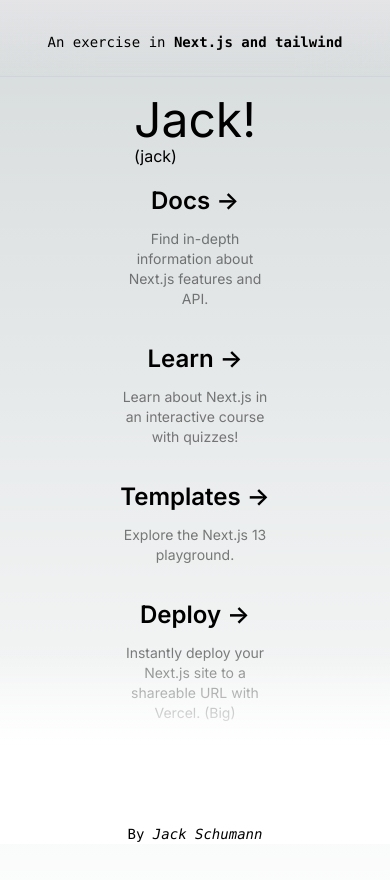
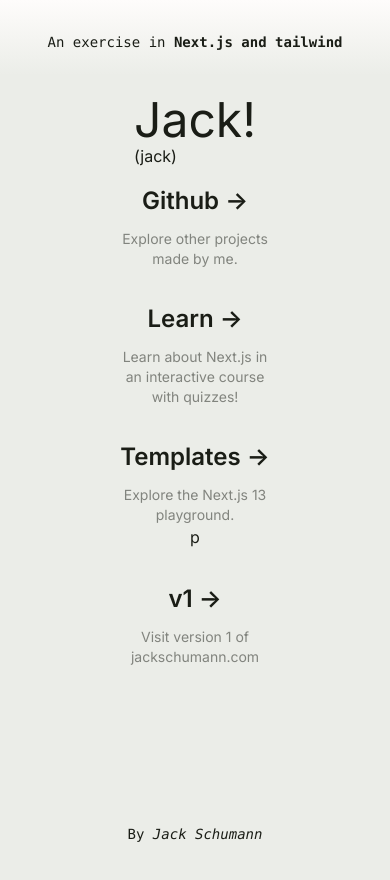
Before and after one commit to jackschu/next_personal_site, a Next.js app: page / in a window 390 px wide. Shown: the top 880 px of the page. Built offline with nearby package versions, Linux system fonts and the light colour scheme.

Commit message:
theming dark mode + start changing some content

```diff
--- a/src/app/globals.css
+++ b/src/app/globals.css
@@ -6,6 +6,12 @@
   --foreground-rgb: 0, 0, 0;
   --background-start-rgb: 214, 219, 220;
   --background-end-rgb: 255, 255, 255;
+
+  --color-background: #ebede8;
+  --color-text-primary: #1a1d16;
+  --color-primary-button: #8a8eb2;
+  --color-secondary-button: #fefcfb;
+  --color-accent: #9cd090;
 }
 
 @media (prefers-color-scheme: dark) {
@@ -13,21 +19,27 @@
     --foreground-rgb: 255, 255, 255;
     --background-start-rgb: 0, 0, 0;
     --background-end-rgb: 0, 0, 0;
+
+    /* --color-background: rgb(0, 255, 0);  */
+
+    --color-background: #15110f;
+    --color-text-primary: #fbfaf9;
+    --color-primary-button: #70738f;
+    --color-secondary-button: #ede9ea;
+    --color-accent: #9cd090;
+    /* https://realtimecolors.com/?colors=fbfaf9-15110f-70738f-1e1815-9cd090 */
   }
+}
+
+
+
+body {
+  color: var(--color-text-primary);
+  background: var(--color-background);
 }
 
 @layer base{
   body{
-      @apply text-[#1a1d16]
+      color: var(--color-text-primary);
   }
 }
-
-body {
-  color: rgb(var(--foreground-rgb));
-  background: linear-gradient(
-      to bottom,
-      transparent,
-      rgb(var(--background-end-rgb))
-    )
-    rgb(var(--background-start-rgb));
-}
--- a/src/app/page.tsx
+++ b/src/app/page.tsx
@@ -4,35 +4,35 @@ export default function Home() {
     return (
         <main className="flex min-h-screen flex-col items-center justify-between p-24">
             <div className="z-10 w-full max-w-5xl items-center justify-between font-mono text-sm lg:flex">
-                <p className="fixed left-0 top-0 flex w-full justify-center border-b border-gray-300 bg-gradient-to-b from-zinc-200 pb-6 pt-8 backdrop-blur-2xl dark:border-neutral-800 dark:bg-zinc-800/30 dark:from-inherit lg:static lg:w-auto  lg:rounded-xl lg:border lg:bg-gray-200 lg:p-4 lg:dark:bg-zinc-800/30">
+                <p className="border-text-primary fixed left-0 top-0 flex w-full justify-center bg-background bg-gradient-to-b from-secondary-button  pb-6 pt-8 backdrop-blur-2xl lg:static lg:w-auto lg:rounded-xl lg:border-2 lg:p-4">
                     An exercise in&nbsp;
                     <code className="font-mono font-bold">Next.js and tailwind</code>
                 </p>
-                <div className="fixed bottom-0 left-0 flex h-48 w-full items-end justify-center bg-gradient-to-t from-white via-white dark:from-black dark:via-black lg:static lg:h-auto lg:w-auto lg:bg-none">
+                <div className="fixed bottom-0 left-0 flex h-48 w-full items-end justify-center lg:static lg:h-auto lg:w-auto lg:bg-none">
                     By&nbsp;<span className="italic">Jack Schumann</span>
                 </div>
             </div>
 
             <div className="rounded-md hover:border-2 hover:border-accent">
-                <p className="text-5xl ">Jack!</p>
+                <p className="text-5xl">Jack!</p>
                 <p>(jack)</p>
             </div>
 
             <div className="mb-32 grid text-center lg:mb-0 lg:grid-cols-4 lg:text-left">
                 <a
-                    href="https://nextjs.org/docs?utm_source=create-next-app&utm_medium=appdir-template&utm_campaign=create-next-app"
+                    href="https://github.com/jackschu"
                     className="group rounded-lg border border-transparent px-5 py-4 transition-colors hover:border-gray-300 hover:bg-gray-100 hover:dark:border-neutral-700 hover:dark:bg-neutral-800/30"
                     target="_blank"
                     rel="noopener noreferrer"
                 >
                     <h2 className={`mb-3 text-2xl font-semibold`}>
-                        Docs{' '}
+                        Github{' '}
                         <span className="inline-block transition-transform group-hover:translate-x-1 motion-reduce:transform-none">
                             -&gt;
                         </span>
                     </h2>
                     <p className={`m-0 max-w-[30ch] text-sm opacity-50`}>
-                        Find in-depth information about Next.js features and API.
+                        Explore other projects made by me.
                     </p>
                 </a>
 
@@ -68,22 +68,23 @@ export default function Home() {
                     <p className={`m-0 max-w-[30ch] text-sm opacity-50`}>
                         Explore the Next.js 13 playground.
                     </p>
+                    p{' '}
                 </a>
 
                 <a
-                    href="https://vercel.com/new?utm_source=create-next-app&utm_medium=appdir-template&utm_campaign=create-next-app"
+                    href="http://jackschumann.com"
                     className="group rounded-lg border border-transparent px-5 py-4 transition-colors hover:border-gray-300 hover:bg-gray-100 hover:dark:border-neutral-700 hover:dark:bg-neutral-800/30"
                     target="_blank"
                     rel="noopener noreferrer"
                 >
                     <h2 className={`mb-3 text-2xl font-semibold`}>
-                        Deploy{' '}
+                        v1{' '}
                         <span className="inline-block transition-transform group-hover:translate-x-1 motion-reduce:transform-none">
                             -&gt;
                         </span>
                     </h2>
                     <p className={`m-0 max-w-[30ch] text-sm opacity-50`}>
-                        Instantly deploy your Next.js site to a shareable URL with Vercel. (Big)
+                        Visit version 1 of jackschumann.com
                     </p>
                 </a>
             </div>
--- a/tailwind.config.js
+++ b/tailwind.config.js
@@ -1,23 +1,24 @@
 /** @type {import('tailwindcss').Config} */
 module.exports = {
     content: [
-        "./src/pages/**/*.{js,ts,jsx,tsx,mdx}",
-        "./src/components/**/*.{js,ts,jsx,tsx,mdx}",
-        "./src/app/**/*.{js,ts,jsx,tsx,mdx}",
+        './src/pages/**/*.{js,ts,jsx,tsx,mdx}',
+        './src/components/**/*.{js,ts,jsx,tsx,mdx}',
+        './src/app/**/*.{js,ts,jsx,tsx,mdx}',
     ],
     theme: {
+        //        darkMode: 'class',
         extend: {
             backgroundImage: {
-                "gradient-radial": "radial-gradient(var(--tw-gradient-stops))",
-                "gradient-conic":
-                    "conic-gradient(from 180deg at 50% 50%, var(--tw-gradient-stops))",
+                'gradient-radial': 'radial-gradient(var(--tw-gradient-stops))',
+                'gradient-conic':
+                    'conic-gradient(from 180deg at 50% 50%, var(--tw-gradient-stops))',
             },
             colors: {
-                primary: "#1a1d16", // must match globals.css
-                secondary: "#ebede8",
-                "primary-button": "#545355",
-                "secondary-button": "#f2f4f1",
-                accent: "#9cd090",
+                primary: 'var(--color-text-primary)',
+                background: 'var(--color-background)',
+                'primary-button': 'var(--color-primary-button)',
+                'secondary-button': 'var(--color-secondary-button)',
+                accent: 'var(--color-accent)',
             },
         },
     },
```
Also changed, not shown: src/app/layout.tsx (+2 -5 lines).
